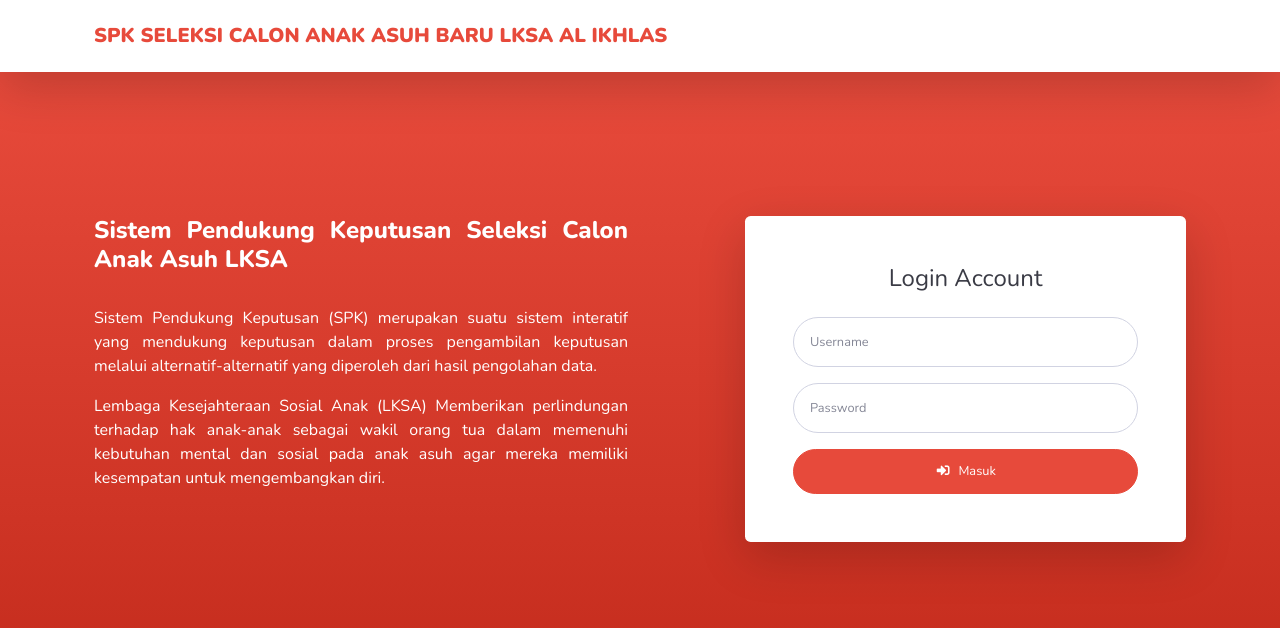
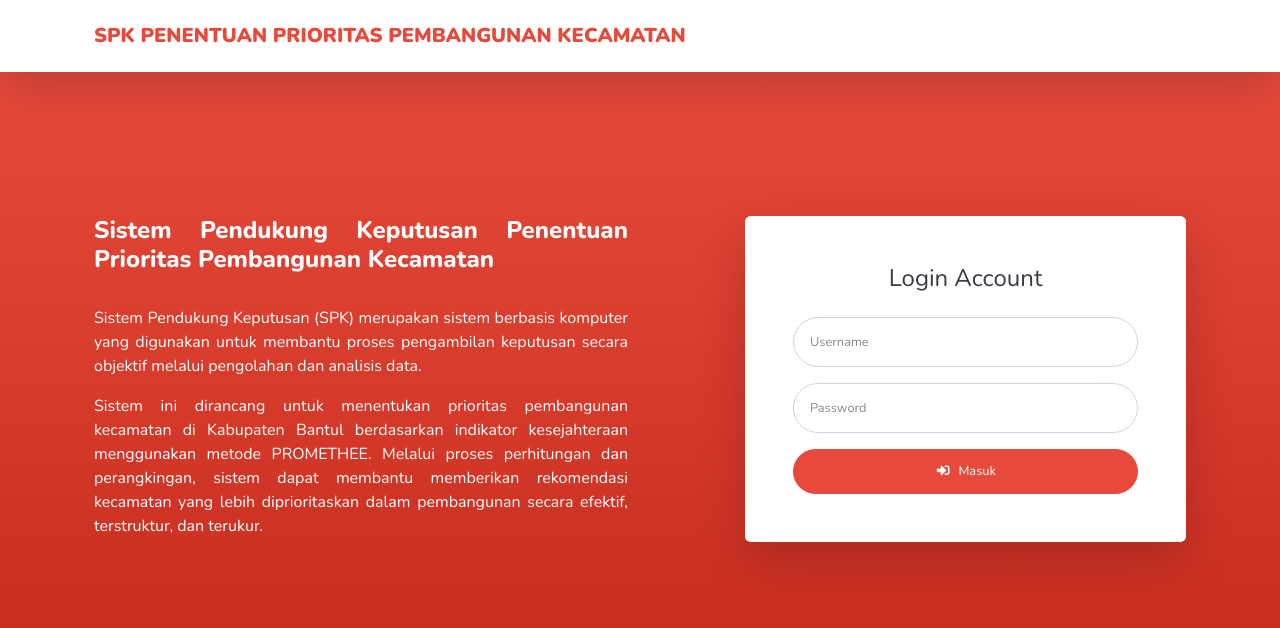
Before and after one commit to Arnestadipp/SPK-Promethee, a CodeIgniter app: page /database/login in a window 1280 px wide. Shown: the top 628 px of the page. Run offline with CodeIgniter, Linux system fonts and the light colour scheme.

Commit message:
update fitur promethee

```diff
--- a/application/views/admin/index.php
+++ b/application/views/admin/index.php
@@ -10,7 +10,7 @@
     <!-- Content Row -->
     <div class="alert alert-success">
         <button type="button" class="close" data-dismiss="alert" aria-hidden="true">×</button>
-        Selamat datang <span class="text-uppercase"><b><?= $this->session->username; ?>!</b></span> di Sitem pendukung Keputusan Seleksi Calon Anak Asuh LKSA Al Ikhlas
+        Selamat datang <span class="text-uppercase"><b><?= $this->session->username; ?>!</b></span> di Sitem pendukung Keputusan Penentuan Prioritas Pembangunan Kecamatan
     </div>
     <div class="row">
 
@@ -116,7 +116,7 @@
     <!-- Content Row -->
     <div class="alert alert-success">
         <button type="button" class="close" data-dismiss="alert" aria-hidden="true">×</button>
-        Selamat datang <span class="text-uppercase"><b><?= $this->session->username; ?>!</b></span> di Sitem pendukung Keputusan Seleksi Calon Anak Asuh LKSA Al Ikhlas
+        Selamat datang <span class="text-uppercase"><b><?= $this->session->username; ?>!</b></span> di Sitem pendukung Keputusan Penentuan Prioritas Pembangunan Kecamatan
     </div>
     <div class="row">
 
--- a/application/views/login.php
+++ b/application/views/login.php
@@ -22,7 +22,7 @@
     <body class="bg-gradient-danger">
         <nav class="navbar navbar-expand-lg navbar-dark bg-white shadow-lg pb-3 pt-3 font-weight-bold">
             <div class="container">
-                <a class="navbar-brand text-danger" style="font-weight: 900;" href="<?= base_url('')?>"> <i class=""></i> SPK SELEKSI CALON ANAK ASUH BARU LKSA AL IKHLAS</a>
+                <a class="navbar-brand text-danger" style="font-weight: 900;" href="<?= base_url('')?>"> <i class=""></i> SPK PENENTUAN PRIORITAS PEMBANGUNAN KECAMATAN</a>
             </div>
         </nav>
 
@@ -32,12 +32,12 @@
 				<div class="col-xl-6 col-lg-6 col-md-6 mt-5">
                     <div class="card bg-none o-hidden border-0 my-5 text-white" style="background: none;">
                         <div class="text-justify card-body p-0">
-                            <h4 style="font-weight: 800;">Sistem Pendukung Keputusan Seleksi Calon Anak Asuh LKSA</h4>
+                            <h4 style="font-weight: 800;">Sistem Pendukung Keputusan Penentuan Prioritas Pembangunan Kecamatan</h4>
                             <p class="pt-4">
-                                Sistem Pendukung Keputusan (SPK) merupakan suatu sistem interatif yang mendukung keputusan dalam proses pengambilan keputusan melalui alternatif-alternatif yang diperoleh dari hasil pengolahan data.
+                                Sistem Pendukung Keputusan (SPK) merupakan sistem berbasis komputer yang digunakan untuk membantu proses pengambilan keputusan secara objektif melalui pengolahan dan analisis data.
                             </p>
                             <p>
-                            Lembaga Kesejahteraan Sosial Anak (LKSA) Memberikan perlindungan terhadap hak anak-anak sebagai wakil orang tua dalam memenuhi kebutuhan mental dan sosial pada anak asuh agar mereka memiliki kesempatan untuk mengembangkan diri.
+                            Sistem ini dirancang untuk menentukan prioritas pembangunan kecamatan di Kabupaten Bantul berdasarkan indikator kesejahteraan menggunakan metode PROMETHEE. Melalui proses perhitungan dan perangkingan, sistem dapat membantu memberikan rekomendasi kecamatan yang lebih diprioritaskan dalam pembangunan secara efektif, terstruktur, dan terukur.
                             </p>
                         </div>
                     </div>
--- a/index.php
+++ b/index.php
@@ -66,8 +66,8 @@
 switch (ENVIRONMENT)
 {
 	case 'development':
-		error_reporting(-1);
-		ini_set('display_errors', 1);
+    error_reporting(E_ALL & ~E_DEPRECATED & ~E_NOTICE & ~E_WARNING);
+    ini_set('display_errors', 0);
 	break;
 
 	case 'testing':
```
